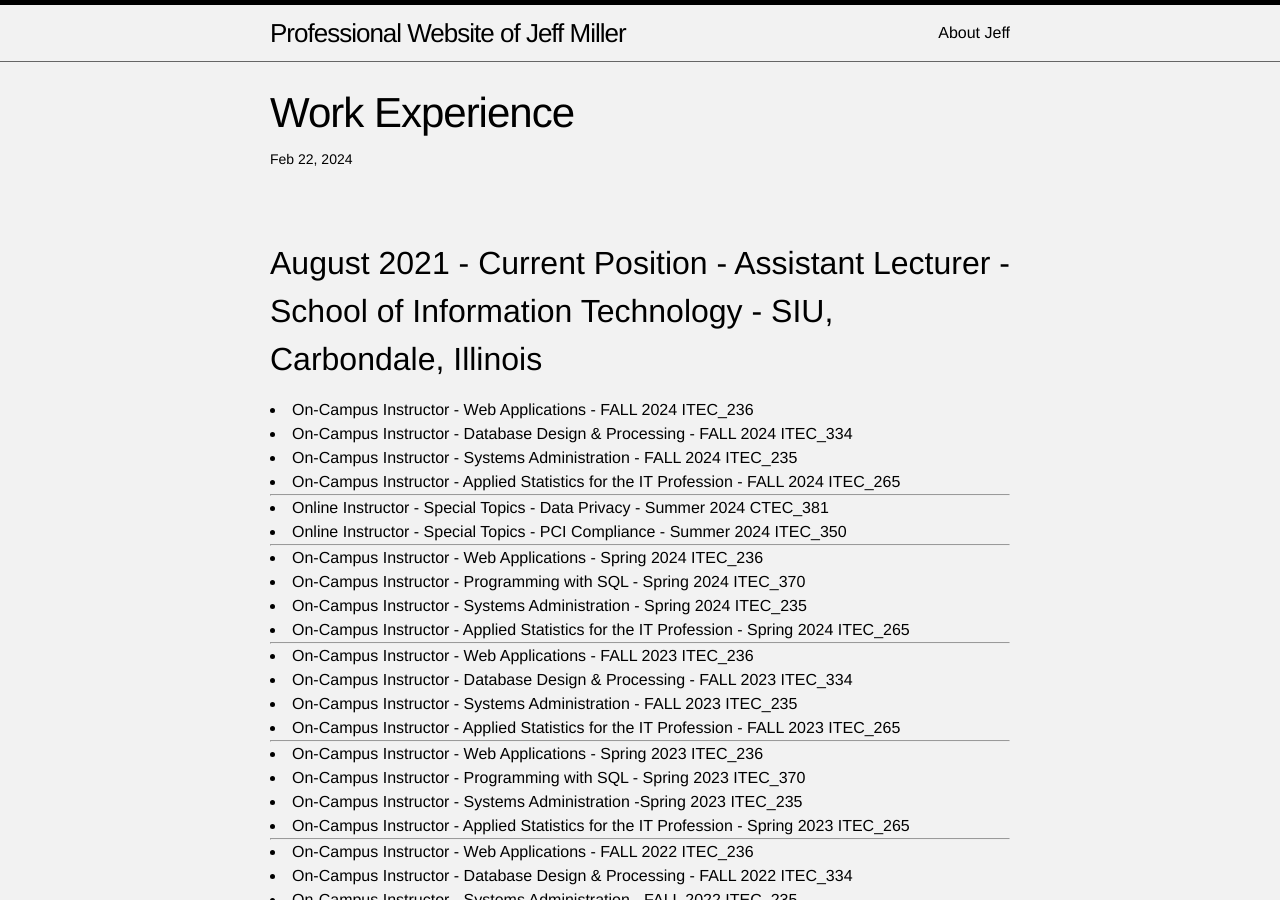
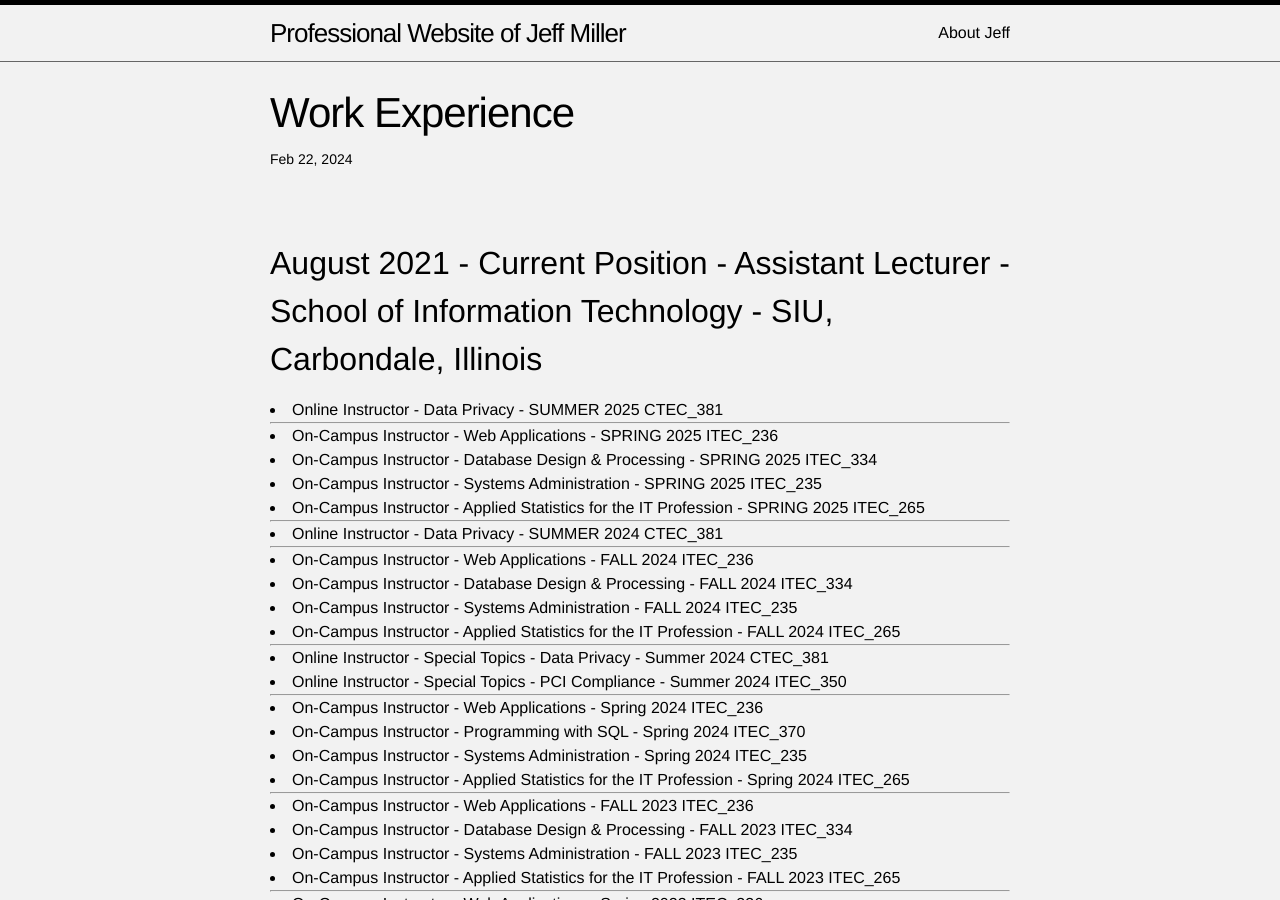
Before and after one commit to jmillersiu/jmillersiu.github.io, a Jekyll site: the page built from _posts/2021-09-21-work_experience.markdown, in a window 1280 px wide and 900 px high. Built offline with Jekyll 4.4.1, drawn with Linux system fonts in a browser that asks for light colours.

Commit message:
Update 2021-09-21-work_experience.markdown

```diff
--- a/_posts/2021-09-21-work_experience.markdown
+++ b/_posts/2021-09-21-work_experience.markdown
@@ -7,6 +7,15 @@
 <br>
 
 August 2021 - Current Position - Assistant Lecturer - School of Information Technology - SIU, Carbondale, Illinois
+---
+<li>Online Instructor - Data Privacy - SUMMER 2025 CTEC_381</li>
+---
+<li>On-Campus Instructor - Web Applications - SPRING 2025 ITEC_236</li>
+<li>On-Campus Instructor - Database Design & Processing - SPRING 2025 ITEC_334</li>
+<li>On-Campus Instructor - Systems Administration - SPRING 2025 ITEC_235</li>
+<li>On-Campus Instructor - Applied Statistics for the IT Profession - SPRING 2025 ITEC_265</li>
+---
+<li>Online Instructor - Data Privacy - SUMMER 2024 CTEC_381</li>
 ---
 <li>On-Campus Instructor - Web Applications - FALL 2024 ITEC_236</li>
 <li>On-Campus Instructor - Database Design & Processing - FALL 2024 ITEC_334</li>
```
